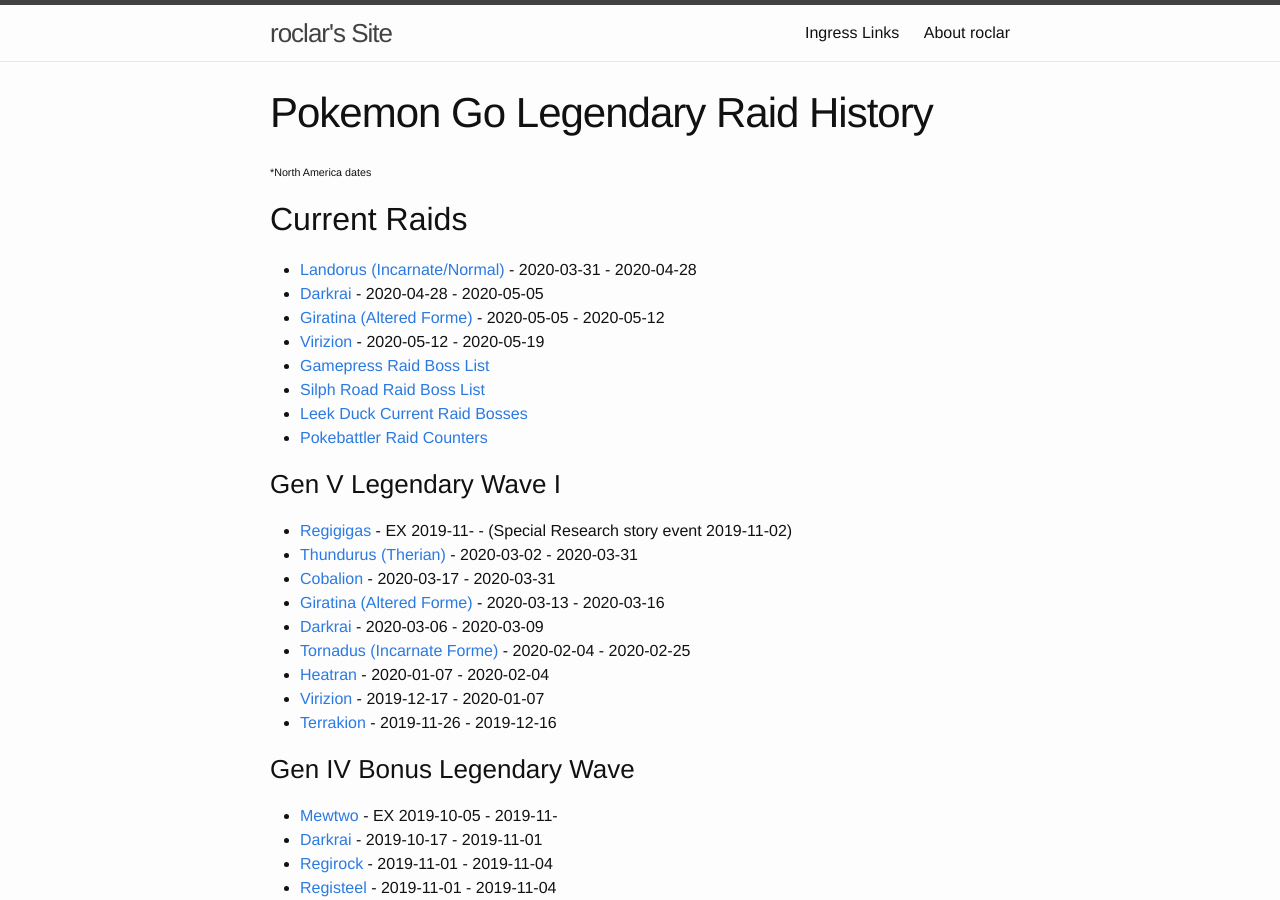
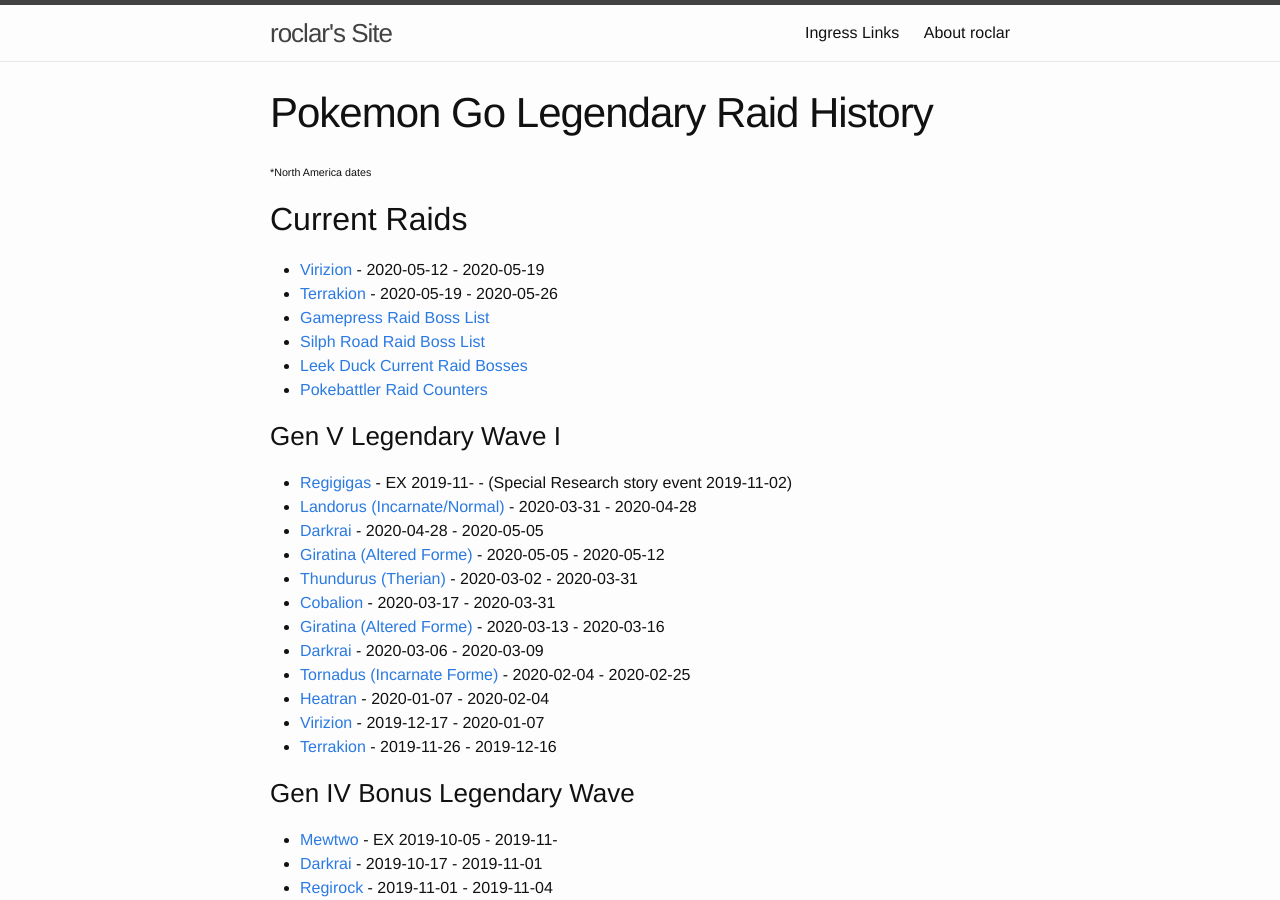
Before and after one commit to roclar/roclar.github.io, a Jekyll site: the page built from PoGoLegendaryHistory.md, in a window 1280 px wide and 900 px high. Built offline with Jekyll 4.4.1, drawn with Linux system fonts in a browser that asks for light colours; some of the changed lines change nothing that is shown; some of the changed text lies outside the part shown.

Commit message:
Added the return of Terrakion

```diff
--- a/PoGoLegendaryHistory.md
+++ b/PoGoLegendaryHistory.md
@@ -6,10 +6,8 @@
 ###### *North America dates
 
 ## Current Raids
-- [Landorus (Incarnate/Normal)](https://db.pokemongohub.net/pokemon/645) - 2020-03-31 - 2020-04-28
-- [Darkrai](https://db.pokemongohub.net/pokemon/491) - 2020-04-28 - 2020-05-05
-- [Giratina (Altered Forme)](https://db.pokemongohub.net/pokemon/487?form=Altered) - 2020-05-05 - 2020-05-12
 - [Virizion](https://db.pokemongohub.net/pokemon/640) - 2020-05-12 - 2020-05-19
+- [Terrakion](https://db.pokemongohub.net/pokemon/639) - 2020-05-19 - 2020-05-26
 - [Gamepress Raid Boss List](https://pokemongo.gamepress.gg/raid-boss-list)
 - [Silph Road Raid Boss List](https://thesilphroad.com/raid-bosses)
 - [Leek Duck Current Raid Bosses](https://leekduck.com/boss/)
@@ -17,6 +15,9 @@
 
 ### Gen V Legendary Wave I
 - [Regigigas](https://db.pokemongohub.net/pokemon/486) - EX 2019-11- - (Special Research story event 2019-11-02)
+- [Landorus (Incarnate/Normal)](https://db.pokemongohub.net/pokemon/645) - 2020-03-31 - 2020-04-28
+- [Darkrai](https://db.pokemongohub.net/pokemon/491) - 2020-04-28 - 2020-05-05
+- [Giratina (Altered Forme)](https://db.pokemongohub.net/pokemon/487?form=Altered) - 2020-05-05 - 2020-05-12
 - [Thundurus (Therian)](https://db.pokemongohub.net/pokemon/642?form=Therian) - 2020-03-02 - 2020-03-31
 - [Cobalion](https://db.pokemongohub.net/pokemon/638) - 2020-03-17 - 2020-03-31
 - [Giratina (Altered Forme)](https://db.pokemongohub.net/pokemon/487?form=Altered) - 2020-03-13 - 2020-03-16
@@ -118,6 +119,7 @@
 - [Lugia](https://db.pokemongohub.net/pokemon/249) - 2017-07-22 - 2017-08-31
 
 ### Sources
+- [Battle Terrakion in five-star raids with a Remote Raid Pass; Virizion Raid Hour this Wednesday, May 13!](https://pokemongolive.com/post/remoteraidpass-terrakion)
 - [Remote Raid Pass celebration: Darkrai, Altered Forme Giratina, and Virizion will be in five-star raids!](https://pokemongolive.com/en/post/update-aprilmayraids/)
 - [The forces of lightning and wind call Landorus to Pokémon GO!](https://pokemongolive.com/post/landorus-raids-mar2020)
 - [Special Raid Weekends update—Cobalion and Lugia raids extended!](https://pokemongolive.com/en/post/cobalion-lugia-raid-events/)
```
